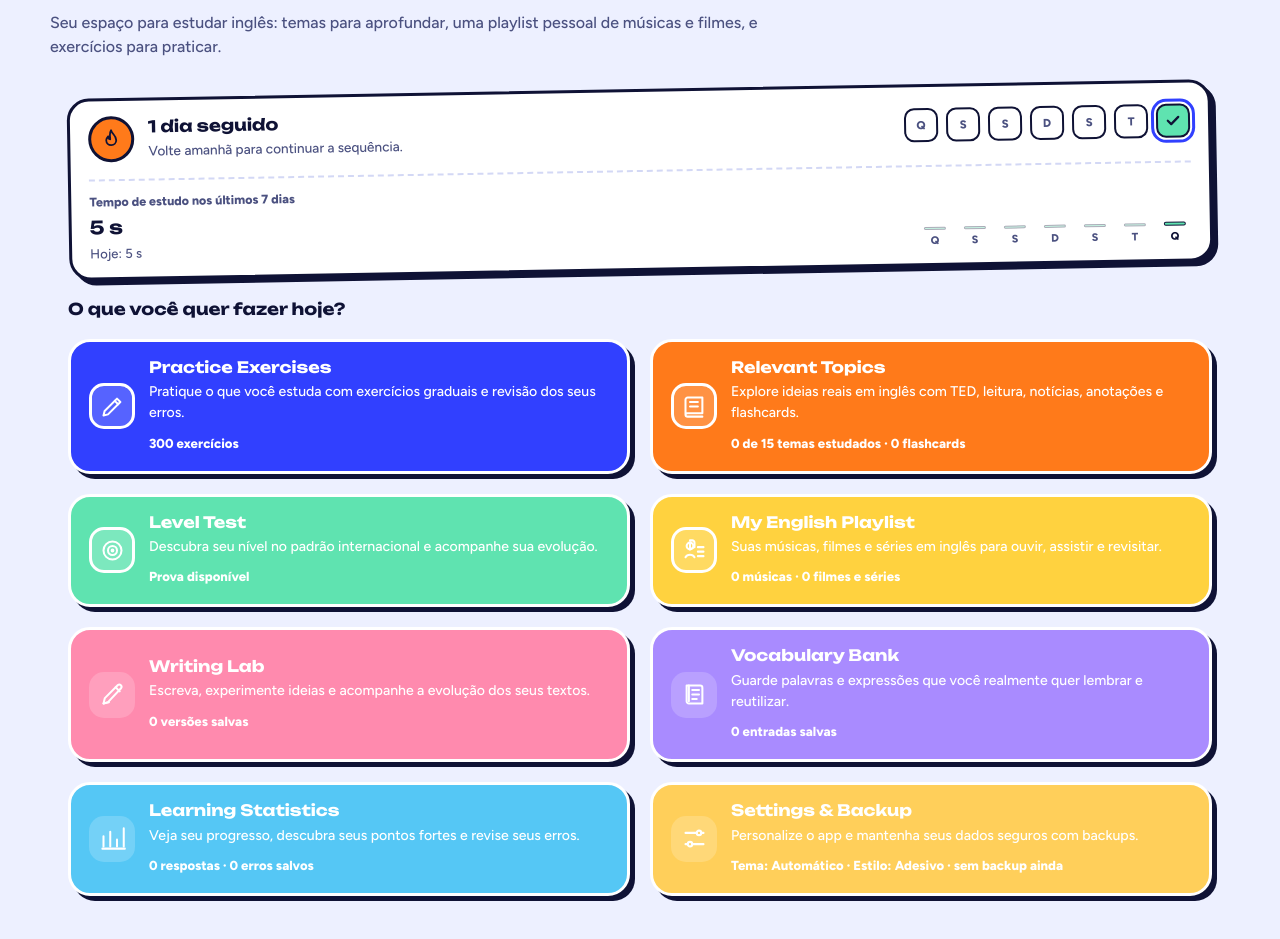
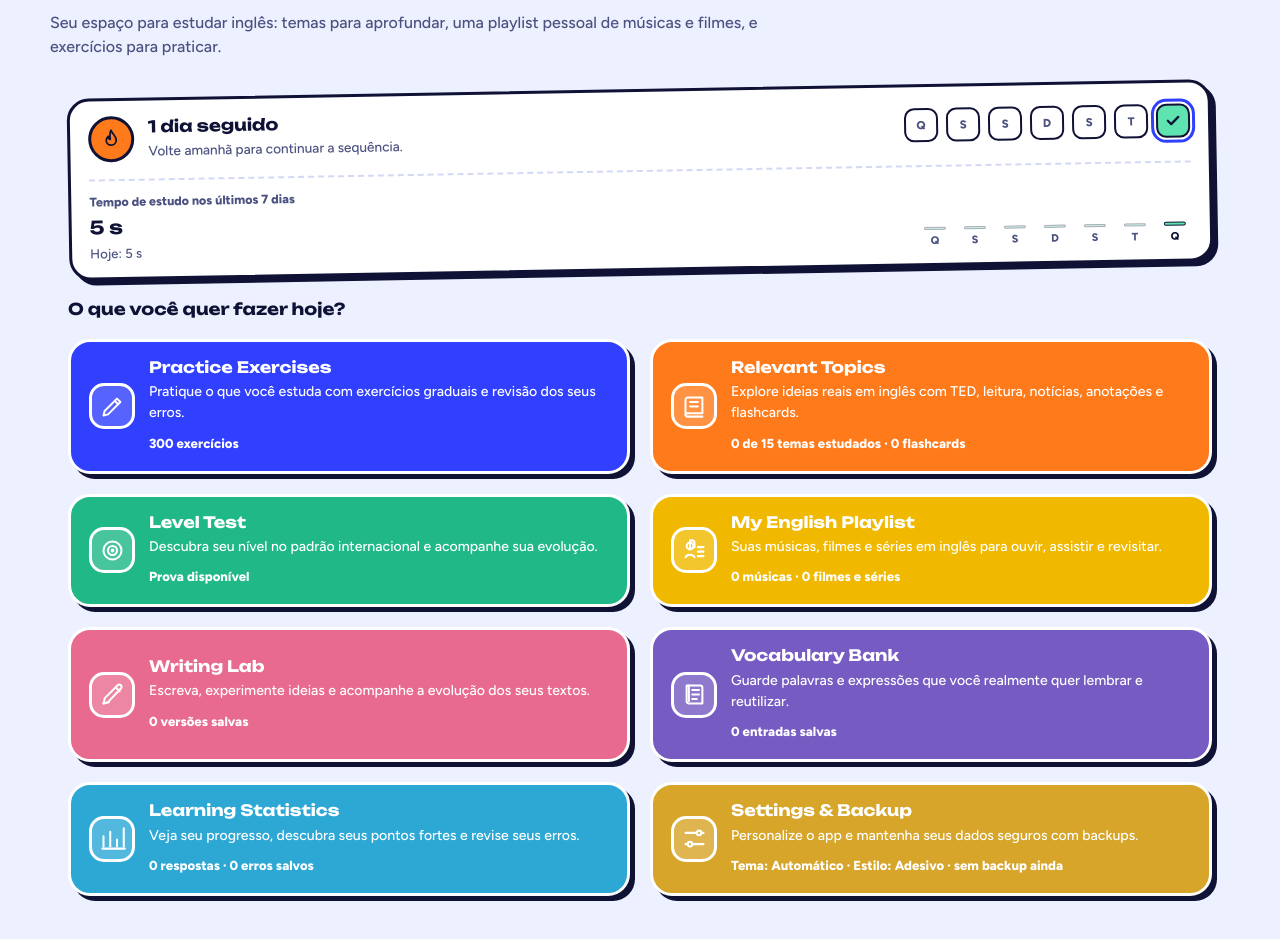
Before and after one commit to edelvanesdras-boop/English-Advanced-Studies, a plain HTML site: page index.html in a window 1280 px wide. Shown: the part 121-1060 px from the top of the page. Drawn offline with Linux system fonts and the light colour scheme.

Commit message:
Add files via upload

```diff
--- a/index.html
+++ b/index.html
@@ -671,13 +671,19 @@ dialog#review{border:var(--bw) solid var(--edge);border-radius:var(--rad);box-sh
 .menu .menucard:nth-child(1) .micon,
 .menu .menucard:nth-child(2) .micon,
 .menu .menucard:nth-child(3) .micon,
-.menu .menucard:nth-child(4) .micon{background:rgba(255,255,255,.18)}
+.menu .menucard:nth-child(4) .micon,
+.menu .menucard:nth-child(5) .micon,
+.menu .menucard:nth-child(6) .micon,
+.menu .menucard:nth-child(7) .micon,
+.menu .menucard:nth-child(8) .micon{background:rgba(255,255,255,.18)}
 
 /* Adesivo — all eight cards use the same bright, playful language. */
-.menu .menucard:nth-child(5){background:#FF8AAE;color:#0F1235}
-.menu .menucard:nth-child(6){background:#A98BFF;color:#0F1235}
-.menu .menucard:nth-child(7){background:#55C7F5;color:#0F1235}
-.menu .menucard:nth-child(8){background:#FFCF5A;color:#0F1235}
+.menu .menucard:nth-child(3){background:#20B887;color:#fff}
+.menu .menucard:nth-child(4){background:#F0B900;color:#fff}
+.menu .menucard:nth-child(5){background:#E86B8F;color:#fff}
+.menu .menucard:nth-child(6){background:#765BC2;color:#fff}
+.menu .menucard:nth-child(7){background:#2DA8D5;color:#fff}
+.menu .menucard:nth-child(8){background:#D6A52A;color:#fff}
 .menu .menucard:nth-child(5) .micon,
 .menu .menucard:nth-child(6) .micon,
 .menu .menucard:nth-child(7) .micon,
@@ -745,7 +751,7 @@ dialog#review{border:var(--bw) solid var(--edge);border-radius:var(--rad);box-sh
 :root[data-style="adesivo"] .menu .menucard small,
 :root[data-style="adesivo"] .menu .menucard .mstat{color:#fff}
 :root[data-style="adesivo"] .menu .menucard{border-color:#fff}
-:root[data-style="adesivo"] .menu .menucard .micon{border-color:#fff;color:#fff;background:rgba(255,255,255,.18)}
+:root[data-style="adesivo"] .menu .menucard .micon{border:3px solid #fff;color:#fff;background:rgba(255,255,255,.18)}
 :root[data-style="adesivo"] .menu .menucard .micon svg{stroke:#fff}
 
 /* Shared visual language for the three new areas */
--- a/service-worker.js
+++ b/service-worker.js
@@ -1,4 +1,4 @@
-const CACHE = 'english-advanced-studies-v11.5-adesivo-white';
+const CACHE = 'english-advanced-studies-v11.6-adesivo-contrast';
 const FILES = ['./', './index.html', './questions.js', './level-test-items.js', './level-test.js', './manifest.webmanifest', './icon.svg',
   './fonts/unbounded-latin-700-normal.woff2', './fonts/unbounded-latin-800-normal.woff2',
   './fonts/figtree-latin-500-normal.woff2', './fonts/figtree-latin-600-normal.woff2',
```
